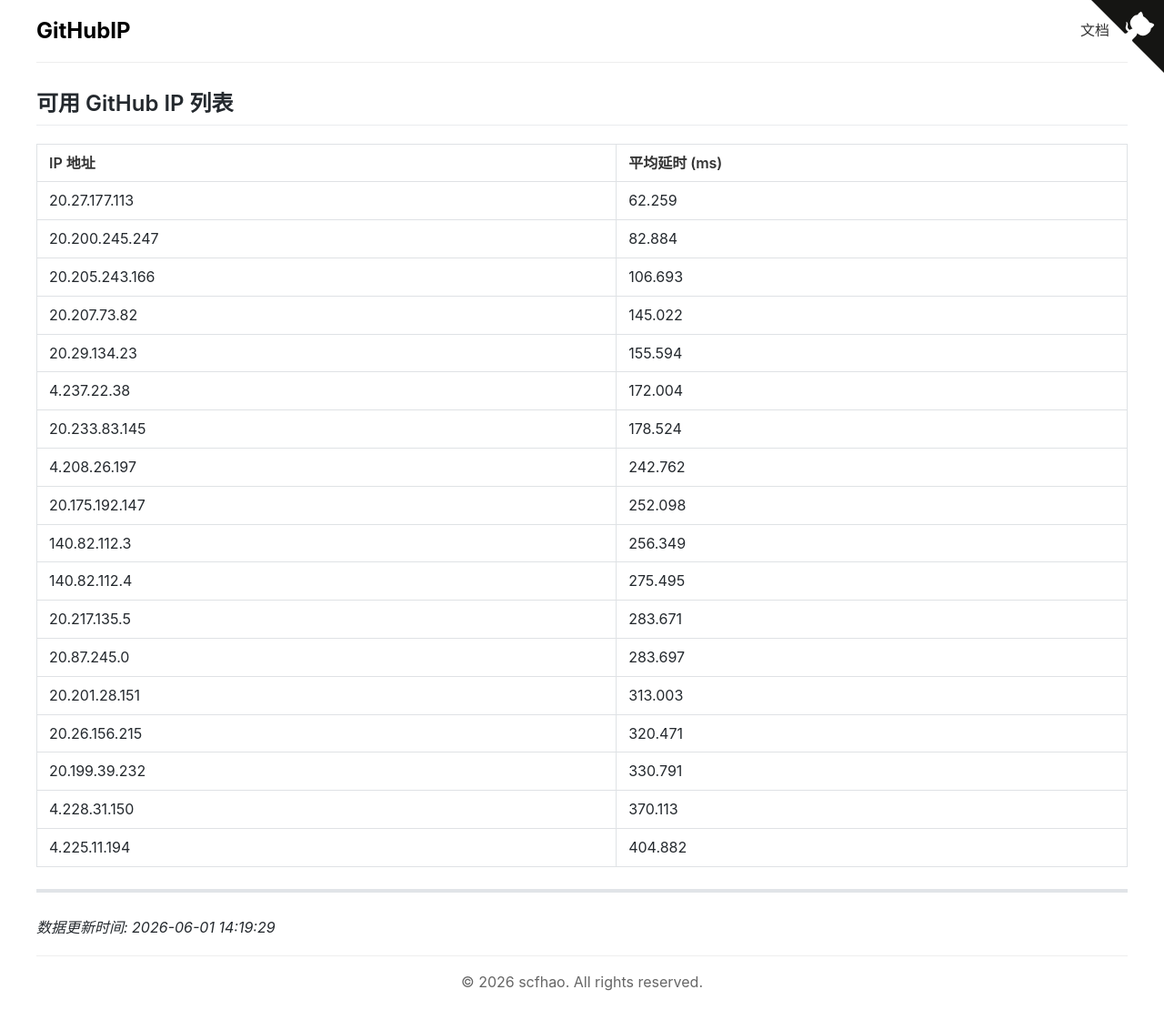
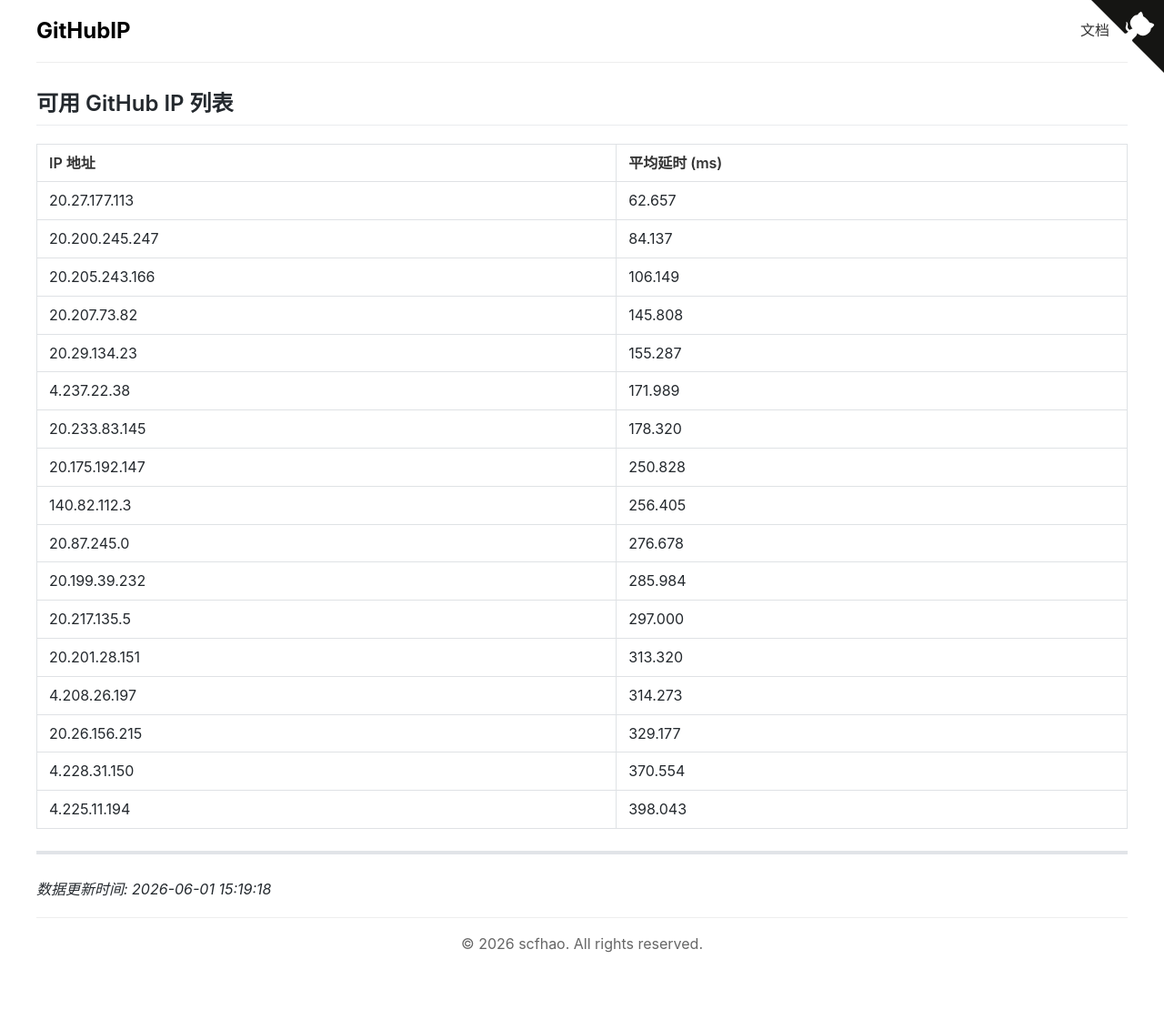
Before and after one commit to scfhao/GitHubIP, a Jekyll site: the page built from index.md, in a window 1280 px wide. Shown: the whole page at 91% size. Built offline with Jekyll 4.4.1, drawn with Linux system fonts in a browser that asks for light colours; after the commit the page ends 1068 px from its top, so only the background shows below that.

Commit message:
自动脚本执行 - 2026-06-01 15:19:18

```diff
--- a/index.md
+++ b/index.md
@@ -1,32 +1,31 @@
 ---
 layout: home
 title: GitHub IP 列表
-date: 2026-06-01 14:19:29
+date: 2026-06-01 15:19:18
 ---
 
 ## 可用 GitHub IP 列表
 
 | IP 地址 | 平均延时 (ms) |
 |---------|--------------|
-| 20.27.177.113 | 62.259 |
-| 20.200.245.247 | 82.884 |
-| 20.205.243.166 | 106.693 |
-| 20.207.73.82 | 145.022 |
-| 20.29.134.23 | 155.594 |
-| 4.237.22.38 | 172.004 |
-| 20.233.83.145 | 178.524 |
-| 4.208.26.197 | 242.762 |
-| 20.175.192.147 | 252.098 |
-| 140.82.112.3 | 256.349 |
-| 140.82.112.4 | 275.495 |
-| 20.217.135.5 | 283.671 |
-| 20.87.245.0 | 283.697 |
-| 20.201.28.151 | 313.003 |
-| 20.26.156.215 | 320.471 |
-| 20.199.39.232 | 330.791 |
-| 4.228.31.150 | 370.113 |
-| 4.225.11.194 | 404.882 |
+| 20.27.177.113 | 62.657 |
+| 20.200.245.247 | 84.137 |
+| 20.205.243.166 | 106.149 |
+| 20.207.73.82 | 145.808 |
+| 20.29.134.23 | 155.287 |
+| 4.237.22.38 | 171.989 |
+| 20.233.83.145 | 178.320 |
+| 20.175.192.147 | 250.828 |
+| 140.82.112.3 | 256.405 |
+| 20.87.245.0 | 276.678 |
+| 20.199.39.232 | 285.984 |
+| 20.217.135.5 | 297.000 |
+| 20.201.28.151 | 313.320 |
+| 4.208.26.197 | 314.273 |
+| 20.26.156.215 | 329.177 |
+| 4.228.31.150 | 370.554 |
+| 4.225.11.194 | 398.043 |
 
 ---
 
-*数据更新时间: 2026-06-01 14:19:29*
+*数据更新时间: 2026-06-01 15:19:18*
```
